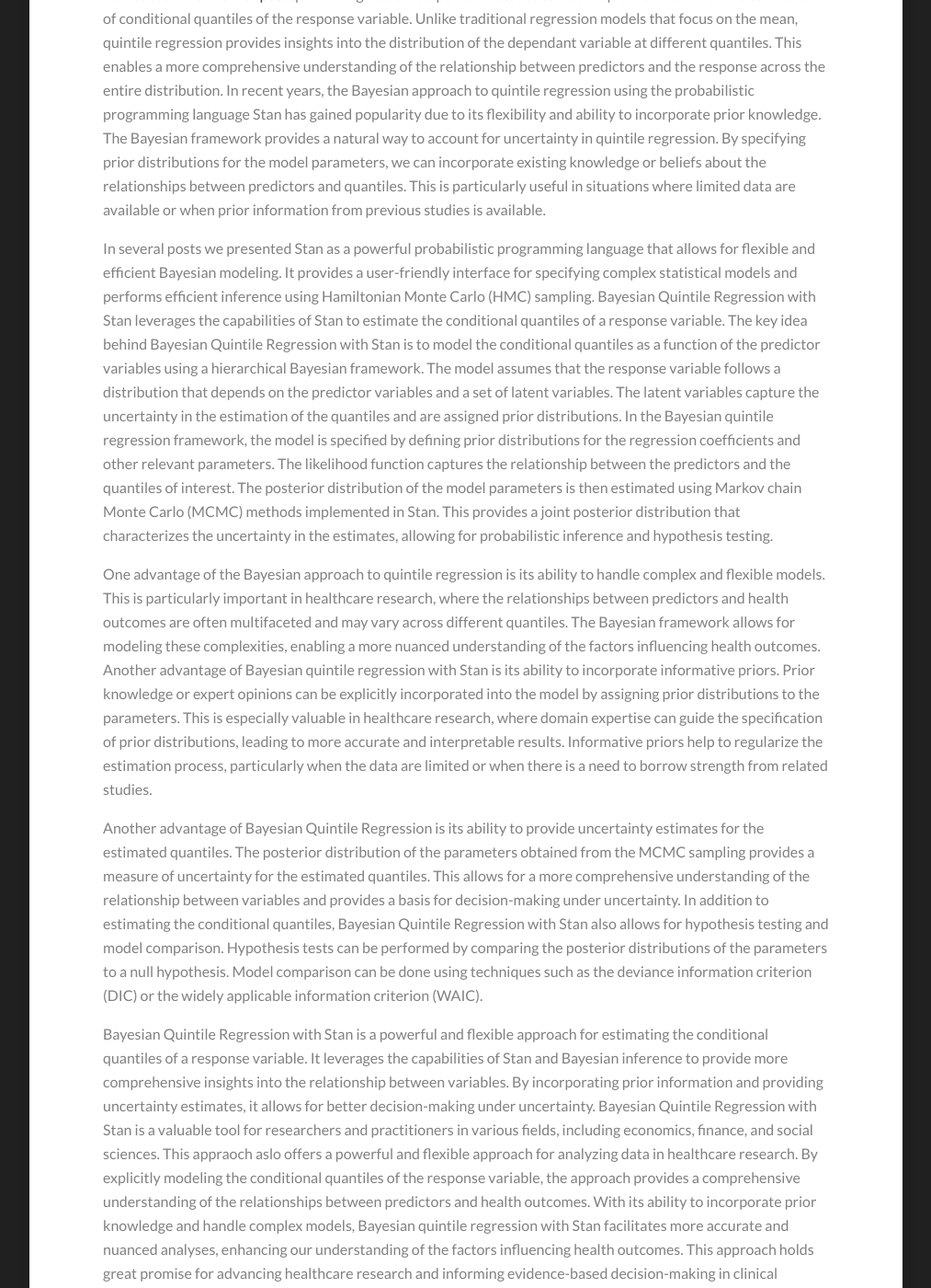
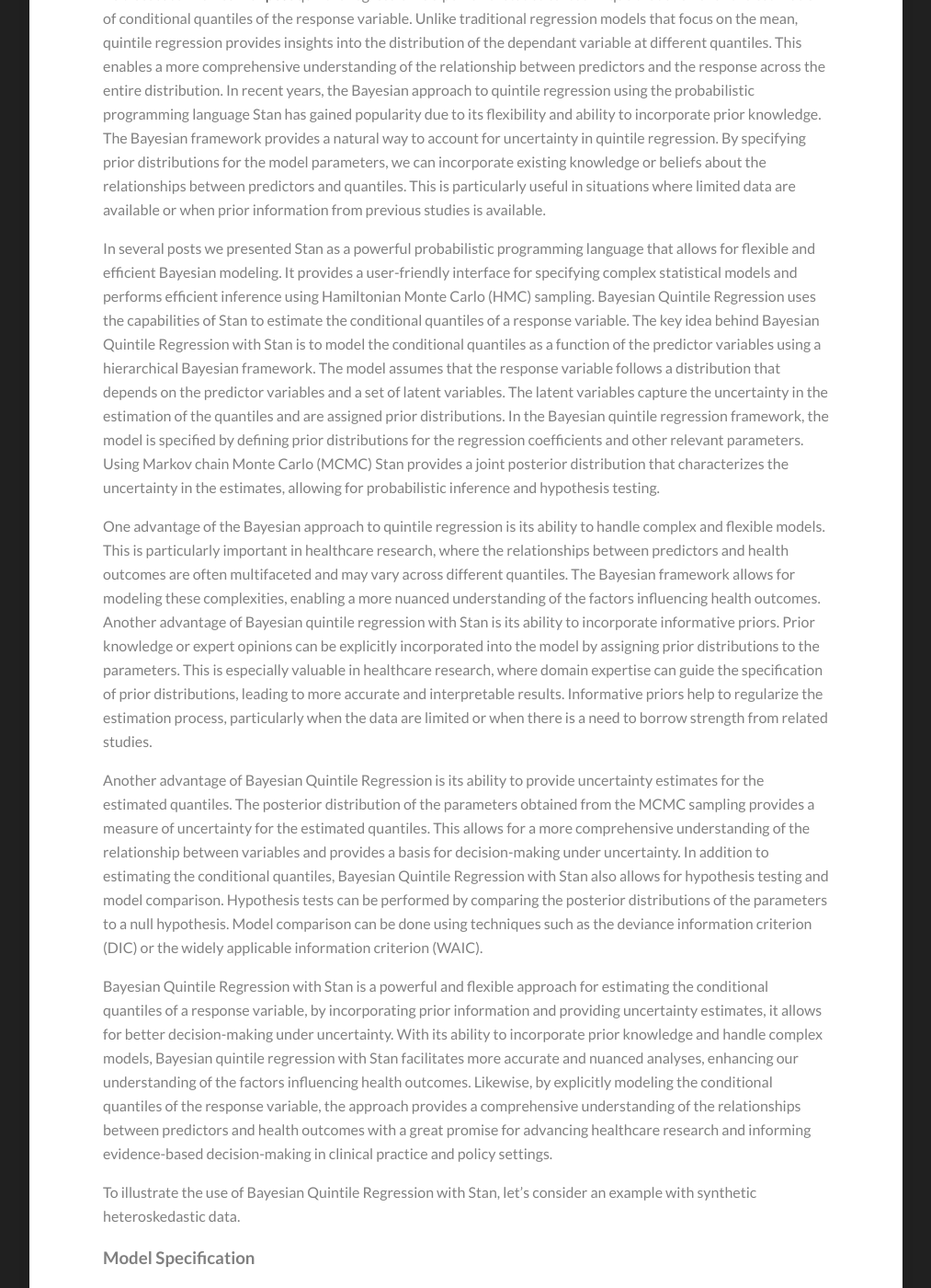
Before and after one commit to Kamran-Afzali/Kamran-Afzali.github.io, a Jekyll site: the page built from _posts/2023-08-28-QR_STAN.md, in a window 1280 px wide and 1400 px high, scrolled down 759 px. Shown: the whole window at 92% size, without its empty margins (133-1146 px from the left). Built offline with Jekyll 4.4.1, drawn with Linux system fonts in a browser that asks for light colours; some of the changed text lies outside the part shown.

Commit message:
Update 2023-08-28-QR_STAN.md

```diff
--- a/_posts/2023-08-28-QR_STAN.md
+++ b/_posts/2023-08-28-QR_STAN.md
@@ -9,16 +9,15 @@
 
 ### Bayesian Quintile Regression
 
-As disucced in an earlier [post](https://kamran-afzali.github.io/posts/2023-05-23/Q_Reg.html) quintile regression is a powerful statistical technique that allows for the estimation of conditional quantiles of the response variable. Unlike traditional regression models that focus on the mean, quintile regression provides insights into the distribution of the dependant variable at different quantiles. This enables a more comprehensive understanding of the relationship between predictors and the response across the entire distribution. In recent years, the Bayesian approach to quintile regression using the probabilistic programming language Stan has gained popularity due to its flexibility and ability to incorporate prior knowledge. The Bayesian framework provides a natural way to account for uncertainty in quintile regression. By specifying prior distributions for the model parameters, we can incorporate existing knowledge or beliefs about the relationships between predictors and quantiles. This is particularly useful in situations where limited data are available or when prior information from previous studies is available.
+As discussed in an earlier [post](https://kamran-afzali.github.io/posts/2023-05-23/Q_Reg.html) quintile regression is a powerful statistical technique that allows for the estimation of conditional quantiles of the response variable. Unlike traditional regression models that focus on the mean, quintile regression provides insights into the distribution of the dependant variable at different quantiles. This enables a more comprehensive understanding of the relationship between predictors and the response across the entire distribution. In recent years, the Bayesian approach to quintile regression using the probabilistic programming language Stan has gained popularity due to its flexibility and ability to incorporate prior knowledge. The Bayesian framework provides a natural way to account for uncertainty in quintile regression. By specifying prior distributions for the model parameters, we can incorporate existing knowledge or beliefs about the relationships between predictors and quantiles. This is particularly useful in situations where limited data are available or when prior information from previous studies is available.
 
-In several posts we presented Stan as a powerful probabilistic programming language that allows for flexible and efficient Bayesian modeling. It provides a user-friendly interface for specifying complex statistical models and performs efficient inference using Hamiltonian Monte Carlo (HMC) sampling. Bayesian Quintile Regression with Stan leverages the capabilities of Stan to estimate the conditional quantiles of a response variable. The key idea behind Bayesian Quintile Regression with Stan is to model the conditional quantiles as a function of the predictor variables using a hierarchical Bayesian framework. The model assumes that the response variable follows a distribution that depends on the predictor variables and a set of latent variables. The latent variables capture the uncertainty in the estimation of the quantiles and are assigned prior distributions. In the Bayesian quintile regression framework, the model is specified by defining prior distributions for the regression coefficients and other relevant parameters. The likelihood function captures the relationship between the predictors and the quantiles of interest. The posterior distribution of the model parameters is then estimated using Markov chain Monte Carlo (MCMC) methods implemented in Stan. This provides a joint posterior distribution that characterizes the uncertainty in the estimates, allowing for probabilistic inference and hypothesis testing.
+In several posts we presented Stan as a powerful probabilistic programming language that allows for flexible and efficient Bayesian modeling. It provides a user-friendly interface for specifying complex statistical models and performs efficient inference using Hamiltonian Monte Carlo (HMC) sampling. Bayesian Quintile Regression uses the capabilities of Stan to estimate the conditional quantiles of a response variable. The key idea behind Bayesian Quintile Regression with Stan is to model the conditional quantiles as a function of the predictor variables using a hierarchical Bayesian framework. The model assumes that the response variable follows a distribution that depends on the predictor variables and a set of latent variables. The latent variables capture the uncertainty in the estimation of the quantiles and are assigned prior distributions. In the Bayesian quintile regression framework, the model is specified by defining prior distributions for the regression coefficients and other relevant parameters. Using Markov chain Monte Carlo (MCMC) Stan provides a joint posterior distribution that characterizes the uncertainty in the estimates, allowing for probabilistic inference and hypothesis testing.
 
 One advantage of the Bayesian approach to quintile regression is its ability to handle complex and flexible models. This is particularly important in healthcare research, where the relationships between predictors and health outcomes are often multifaceted and may vary across different quantiles. The Bayesian framework allows for modeling these complexities, enabling a more nuanced understanding of the factors influencing health outcomes. Another advantage of Bayesian quintile regression with Stan is its ability to incorporate informative priors. Prior knowledge or expert opinions can be explicitly incorporated into the model by assigning prior distributions to the parameters. This is especially valuable in healthcare research, where domain expertise can guide the specification of prior distributions, leading to more accurate and interpretable results. Informative priors help to regularize the estimation process, particularly when the data are limited or when there is a need to borrow strength from related studies.
 
 Another advantage of Bayesian Quintile Regression is its ability to provide uncertainty estimates for the estimated quantiles. The posterior distribution of the parameters obtained from the MCMC sampling provides a measure of uncertainty for the estimated quantiles. This allows for a more comprehensive understanding of the relationship between variables and provides a basis for decision-making under uncertainty. In addition to estimating the conditional quantiles, Bayesian Quintile Regression with Stan also allows for hypothesis testing and model comparison. Hypothesis tests can be performed by comparing the posterior distributions of the parameters to a null hypothesis. Model comparison can be done using techniques such as the deviance information criterion (DIC) or the widely applicable information criterion (WAIC).
 
-Bayesian Quintile Regression with Stan is a powerful and flexible approach for estimating the conditional quantiles of a response variable. It leverages the capabilities of Stan and Bayesian inference to provide more comprehensive insights into the relationship between variables. By incorporating prior information and providing uncertainty estimates, it allows for better decision-making under uncertainty. Bayesian Quintile Regression with Stan is a valuable tool for researchers and practitioners in various fields, including economics, finance, and social sciences.
-This appraoch aslo offers a powerful and flexible approach for analyzing data in healthcare research. By explicitly modeling the conditional quantiles of the response variable, the approach provides a comprehensive understanding of the relationships between predictors and health outcomes. With its ability to incorporate prior knowledge and handle complex models, Bayesian quintile regression with Stan facilitates more accurate and nuanced analyses, enhancing our understanding of the factors influencing health outcomes. This approach holds great promise for advancing healthcare research and informing evidence-based decision-making in clinical practice and policy settings.
+Bayesian Quintile Regression with Stan is a powerful and flexible approach for estimating the conditional quantiles of a response variable, by incorporating prior information and providing uncertainty estimates, it allows for better decision-making under uncertainty. With its ability to incorporate prior knowledge and handle complex models, Bayesian quintile regression with Stan facilitates more accurate and nuanced analyses, enhancing our understanding of the factors influencing health outcomes. Likewise, by explicitly modeling the conditional quantiles of the response variable, the approach provides a comprehensive understanding of the relationships between predictors and health outcomes with a great promise for advancing healthcare research and informing evidence-based decision-making in clinical practice and policy settings.
 
 
 To illustrate the use of Bayesian Quintile Regression with Stan, let's consider an example with synthetic heteroskedastic data.
```
